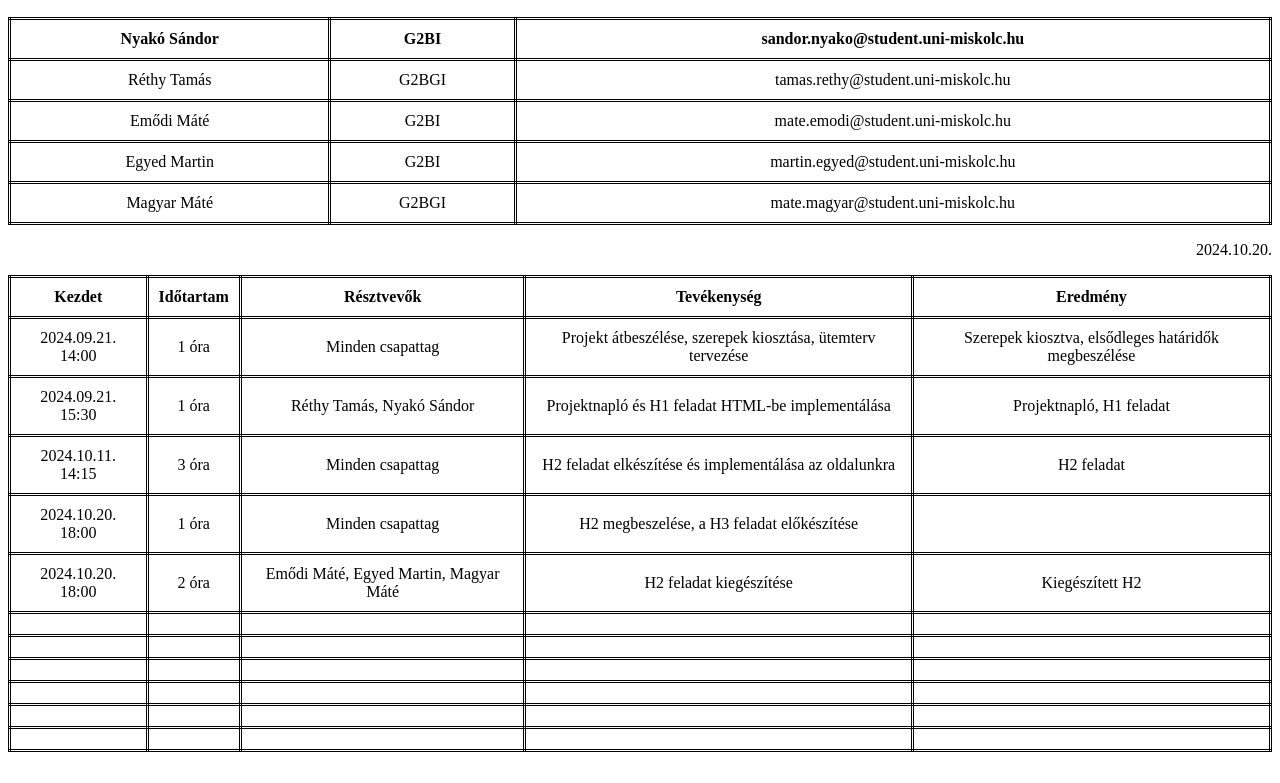
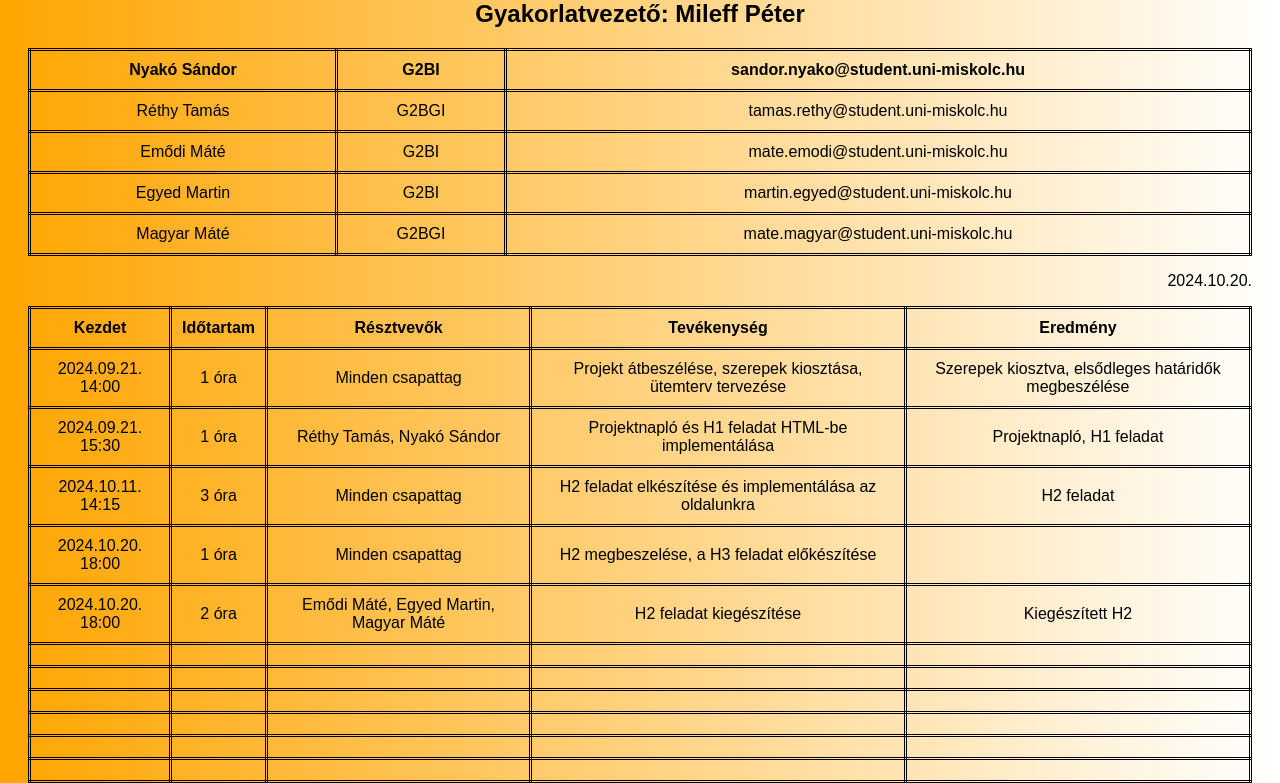
Before and after one commit to nyakosandor/nyakosandor.github.io, a plain HTML site: page projektnaplo.html in a window 1280 px wide. Shown: the part 204-987 px from the top of the page. Before the commit the page ends 964 px from the top, so only its background shows below. Drawn offline with Linux system fonts and the light colour scheme.

Commit message:
stilusmodositas

```diff
--- a/projektnaplo.html
+++ b/projektnaplo.html
@@ -16,6 +16,12 @@
             padding: 10px;
             text-align: center;
         }
+body {
+            font-family: Arial, sans-serif;
+            padding: 20px;
+            background: linear-gradient(to right, orange, white);
+        }
+
 </style>
 </head>
 <body>
```
